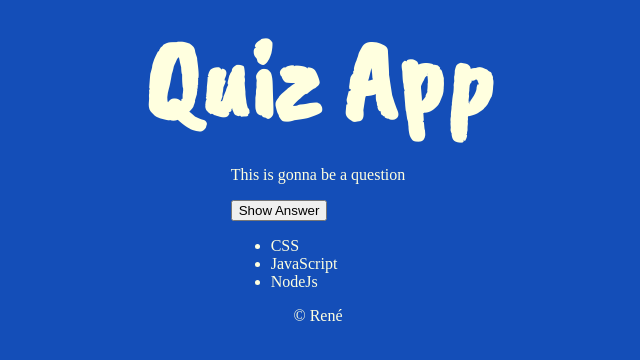
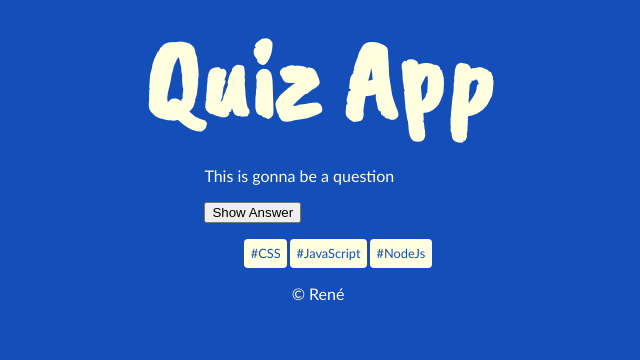
Before and after one commit to renewensel/rene-quiz-app, a plain HTML site: page index.html in a window 1280 px wide. Shown: the whole page, without its empty margins (322-962 px from the left). Drawn offline with Linux system fonts and the light colour scheme.

Commit message:
add style question-card & category-tags

```diff
--- a/index.html
+++ b/index.html
@@ -18,9 +18,9 @@
                 <button class="card__btn-show-answer">Show Answer</button>
                 <p class="card__answer"></p>
                 <ul class="card__category">
-                    <li class="card__category-tags">CSS</li>
-                    <li class="card__category-tags">JavaScript</li>
-                    <li class="card__category-tags">NodeJs</li>
+                    <li class="card__category-tags">#CSS</li>
+                    <li class="card__category-tags">#JavaScript</li>
+                    <li class="card__category-tags">#NodeJs</li>
                 </ul>
             </article>
         </section>
--- a/styles.css
+++ b/styles.css
@@ -9,6 +9,7 @@
 }
 
 body {
+    font-family: 'Gill Sans', 'Gill Sans MT', Calibri, 'Trebuchet MS', sans-serif;
     display: flex;
     align-items: center;
     flex-direction: column;
@@ -67,9 +68,16 @@ body {
 }
 
 .card__category {
-
+    display: flex;
+    list-style-type: none;
+    gap: 0.2rem;
 }
 
 .card__category-tags {
-
+    font-size: 0.8rem;
+    font-weight: 500;
+    color: #144eb8;
+    background-color: #ffffdf;
+    border-radius: 0.25rem;
+    padding: 0.4rem;
 }
```
